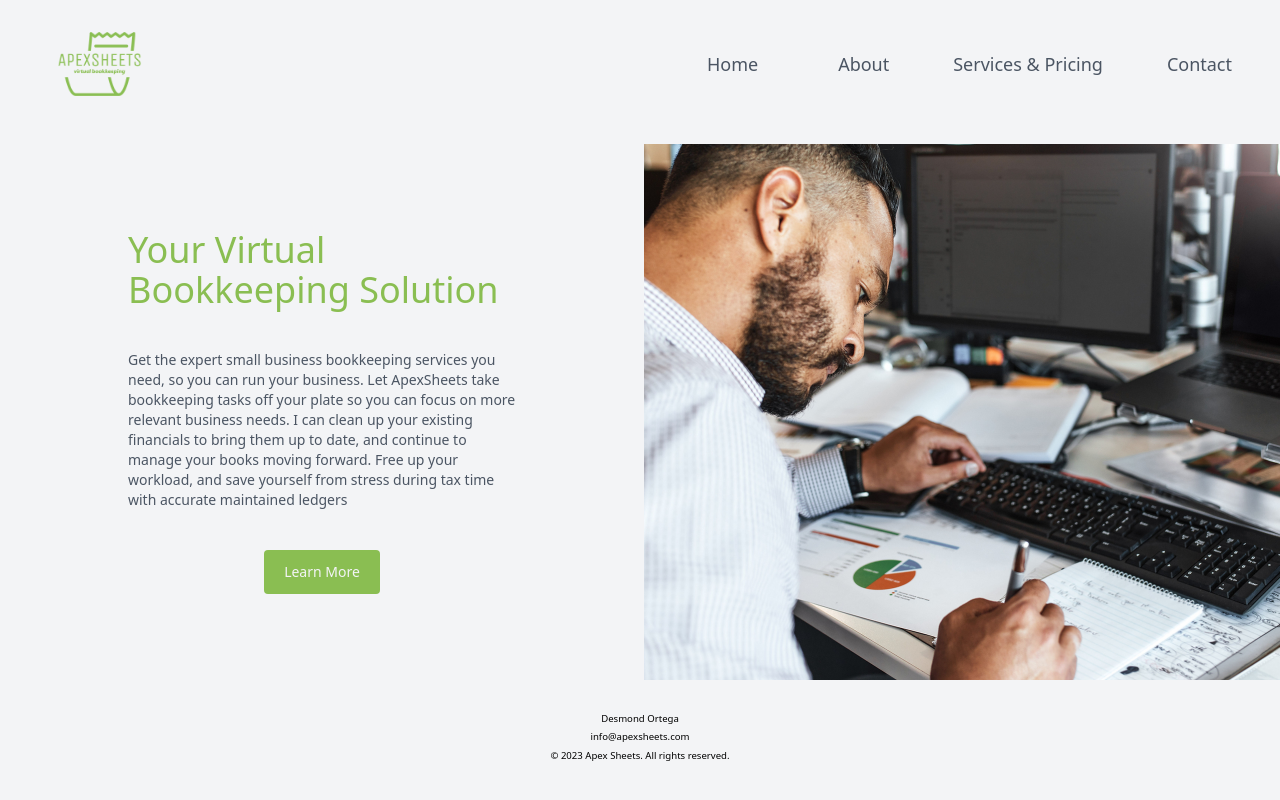
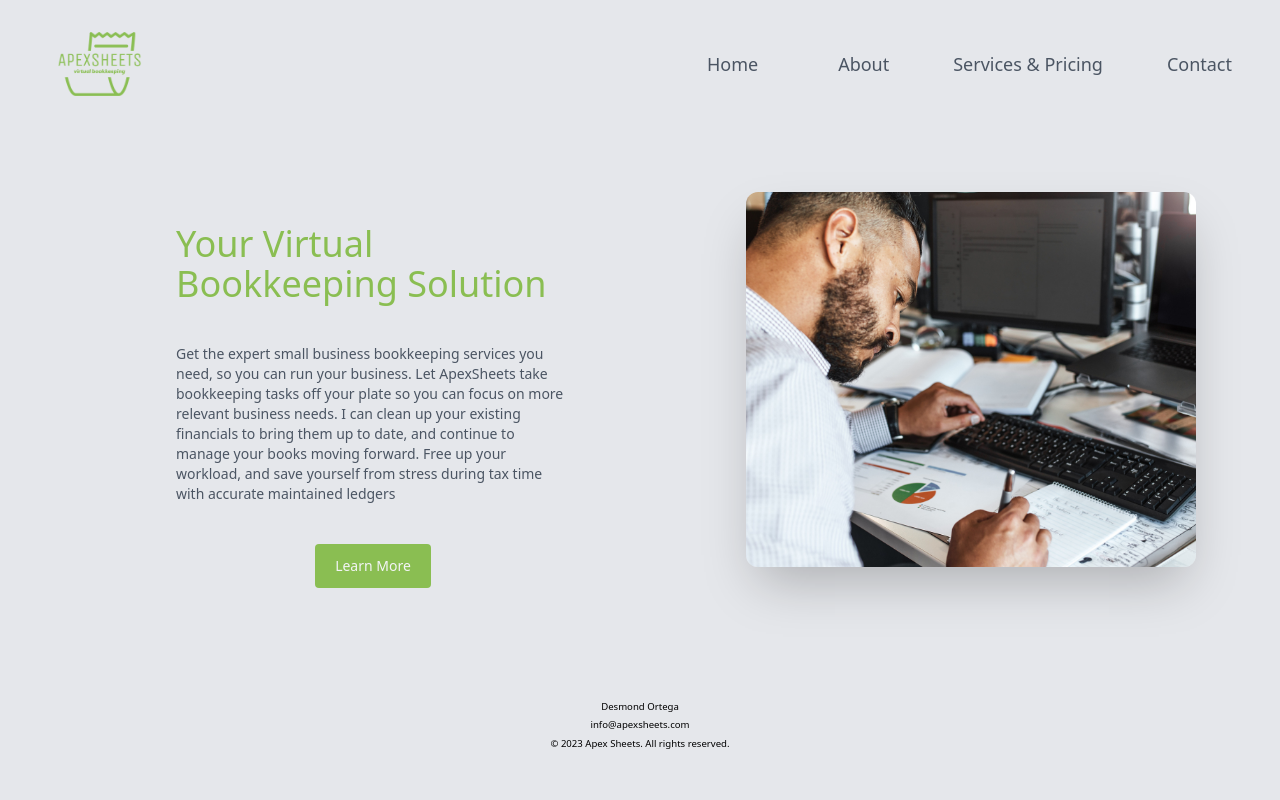
Before and after one commit to desmondortega/Apex-Sheets, a Next.js app: page / in a window 1280 px wide. Built offline with nearby package versions, Linux system fonts and the light colour scheme.

Commit message:
Updated global styles

```diff
--- a/app/layout.js
+++ b/app/layout.js
@@ -39,7 +39,7 @@ export default function RootLayout({ children }) {
 
   return (
     <html lang="en">
-      <body className='m-0 p-0 bg-gray-100'>
+      <body className='m-0 p-0 bg-gray-200'>
         <Navbar isMobile={isMobile} isOpen={isOpen} setIsOpen={setIsOpen} />
         <div className={`${!isMobile ? 'mt-12' : 'mt-32'}`}>
           {children}
--- a/app/page.js
+++ b/app/page.js
@@ -3,14 +3,14 @@ import Link from 'next/link'
 
 export default function Home() {
   return (
-    <div className="flex flex-col sm:flex-row">
-      <div className="w-full sm:w-1/2 flex flex-col justify-center space-y-10 items-center sm:py-20 sm:px-32 pb-20 px-8 sm:min-w-[644px] min-w-[100px]">
-        <h1 className={`text-4xl text-apex-green`}>Your Virtual Bookkeeping Solution</h1>
-        <p className={`text-sm text-gray-600`}>Get the expert small business bookkeeping services you need, so you can run your business. Let ApexSheets take bookkeeping tasks off your plate so you can focus on more relevant business needs. I can clean up your existing financials to bring them up to date, and continue to manage your books moving forward. Free up your workload, and save yourself from stress during tax time with accurate maintained ledgers</p>
-        <Link href="about" className={`text-sm text-gray-100 bg-apex-green py-3 px-5 rounded`}>Learn More</Link>
+    <div className="sm:mr-24 sm:ml-12 sm:min-w-[1100px] flex flex-col sm:flex-row">
+      <div className="w-full sm:w-1/2 flex flex-col justify-center space-y-10 items-center sm:py-20 sm:px-32 pb-20 px-8 sm:min-w-[650px] min-w-[100px]">
+          <h1 className={`text-4xl text-apex-green`}>Your Virtual Bookkeeping Solution</h1>
+          <p className={`text-sm text-gray-600`}>Get the expert small business bookkeeping services you need, so you can run your business. Let ApexSheets take bookkeeping tasks off your plate so you can focus on more relevant business needs. I can clean up your existing financials to bring them up to date, and continue to manage your books moving forward. Free up your workload, and save yourself from stress during tax time with accurate maintained ledgers</p>
+          <Link href="about" className={`text-sm text-gray-100 bg-apex-green py-3 px-5 rounded`}>Learn More</Link>
       </div>
-      <div className="sm:w-1/2 sm:min-w-[644px] min-w-[100px]">
-        <Image src="/Home-Page.webp" alt="Home page image" width={1288} height={1072}/>
+      <div className="sm:w-1/2 sm:min-w-[450px] min-w-[100px] m-12">
+        <Image src="/Home-Page.webp" alt="Home page image" width={1288} height={1072} className='shadow-2xl rounded-xl'/>
       </div>
     </div>
   )
```
